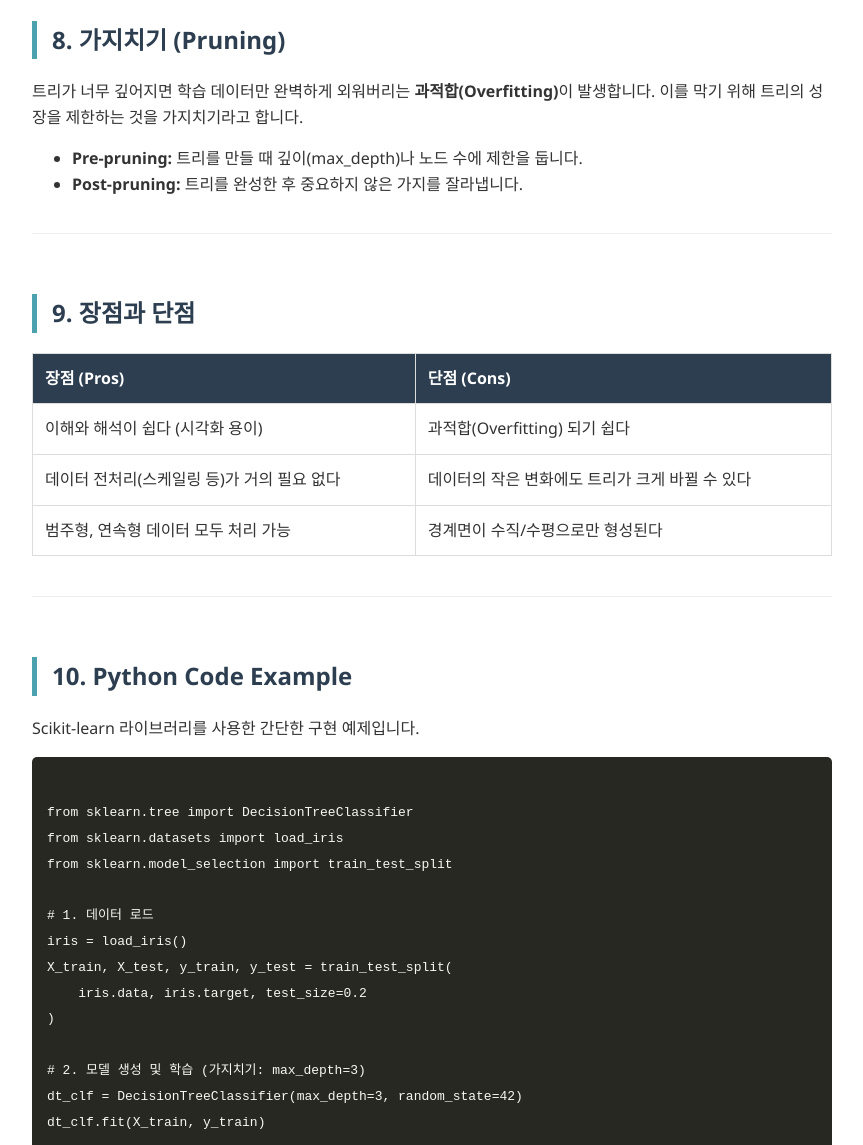
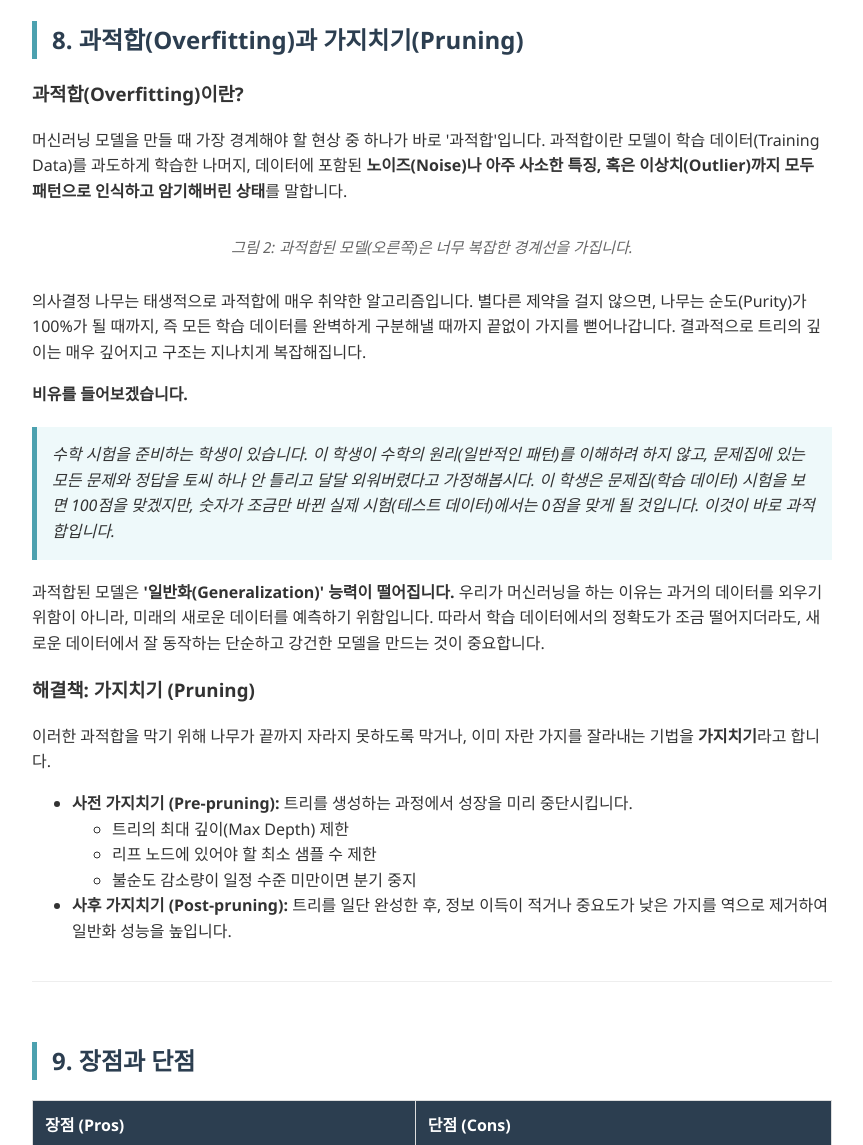
Before and after one commit to sejun8811-dev/-Decision-Tree-, a plain HTML site: page index.html in a window 1280 px wide. Shown: the part 3060-4205 px from the top of the page, without its empty margins (368-1231 px from the left). Drawn offline with nearby package versions, Linux system fonts and the light colour scheme.

Commit message:
Update index.html

```diff
--- a/index.html
+++ b/index.html
@@ -1,5 +1,6 @@
 <!DOCTYPE html>
 <html lang="ko">
+
 <head>
     <meta charset="UTF-8">
     <meta name="viewport" content="width=device-width, initial-scale=1.0">
@@ -8,6 +9,7 @@
     <script src="https://polyfill.io/v3/polyfill.min.js?features=es6"></script>
     <script id="MathJax-script" async src="https://cdn.jsdelivr.net/npm/mathjax@3/es5/tex-mml-chtml.js"></script>
 </head>
+
 <body>
 
     <header>
@@ -36,7 +38,8 @@
 
             <section id="sec1">
                 <h2>1. 의사결정 나무(Decision Tree)란?</h2>
-                <p>의사결정 나무는 데이터를 분석하여 이들 사이에 존재하는 패턴을 예측 가능한 규칙들의 조합으로 나타내는 머신러닝 알고리즘입니다. 마치 스무고개 놀이처럼 "예/아니오" 질문을 반복하며 정답을 찾아가는 구조를 가집니다.</p>
+                <p>의사결정 나무는 데이터를 분석하여 이들 사이에 존재하는 패턴을 예측 가능한 규칙들의 조합으로 나타내는 머신러닝 알고리즘입니다. 마치 스무고개 놀이처럼 "예/아니오" 질문을 반복하며
+                    정답을 찾아가는 구조를 가집니다.</p>
                 <p>분류(Classification)와 회귀(Regression) 문제 모두에 사용할 수 있는 지도 학습 모델입니다.</p>
             </section>
 
@@ -46,7 +49,8 @@
                 <ul>
                     <li><strong>1966년 (CLS):</strong> Earl B. Hunt 등이 Concept Learning System을 개발하여 기초를 마련했습니다.</li>
                     <li><strong>1979년 (ID3):</strong> Ross Quinlan이 엔트로피 기반의 ID3 알고리즘을 발표하며 널리 알려졌습니다.</li>
-                    <li><strong>1984년 (CART):</strong> Leo Breiman 등이 Classification and Regression Tree를 발표하여 지니 계수를 도입했습니다.</li>
+                    <li><strong>1984년 (CART):</strong> Leo Breiman 등이 Classification and Regression Tree를 발표하여 지니 계수를
+                        도입했습니다.</li>
                     <li><strong>1993년 (C4.5):</strong> Ross Quinlan이 ID3를 개선하여 연속형 데이터 처리를 가능하게 했습니다.</li>
                 </ul>
             </section>
@@ -56,20 +60,24 @@
                 <p>나무가 뒤집혀 있는 모양으로, 뿌리(Root)에서 시작해 잎(Leaf)으로 끝납니다. 각 부분의 역할은 다음과 같습니다.</p>
 
                 <figure class="diagram-container">
-                    <img src="https://upload.wikimedia.org/wikipedia/commons/thumb/e/eb/Decision_Tree.jpg/640px-Decision_Tree.jpg" alt="의사결정 나무의 기본 구조: 루트 노드, 내부 노드, 리프 노드">
+                    <img src="https://upload.wikimedia.org/wikipedia/commons/thumb/e/eb/Decision_Tree.jpg/640px-Decision_Tree.jpg"
+                        alt="의사결정 나무의 기본 구조: 루트 노드, 내부 노드, 리프 노드">
                     <figcaption>그림 1: 의사결정 나무의 기본 구조 (출처: Wikimedia Commons)</figcaption>
                 </figure>
 
                 <ul>
                     <li><strong>뿌리 노드 (Root Node):</strong> 트리의 시작점입니다. 가장 첫 번째 질문이 위치하며, 입력된 모든 데이터를 포함하고 있습니다.</li>
-                    <li><strong>내부 노드 (Internal Node):</strong> 조건에 따라 데이터가 분기(Split)되는 지점입니다. '스무고개'의 질문에 해당하며, 각 분기점마다 특정 기준(특성)에 따라 데이터가 나뉩니다.</li>
-                    <li><strong>잎 노드 (Leaf Node):</strong> 더 이상 분할되지 않는 트리의 끝점입니다. 최종적인 예측값(클래스 레이블 또는 회귀 값)을 결정하는 곳입니다.</li>
+                    <li><strong>내부 노드 (Internal Node):</strong> 조건에 따라 데이터가 분기(Split)되는 지점입니다. '스무고개'의 질문에 해당하며, 각 분기점마다
+                        특정 기준(특성)에 따라 데이터가 나뉩니다.</li>
+                    <li><strong>잎 노드 (Leaf Node):</strong> 더 이상 분할되지 않는 트리의 끝점입니다. 최종적인 예측값(클래스 레이블 또는 회귀 값)을 결정하는 곳입니다.
+                    </li>
                 </ul>
             </section>
 
             <section id="sec4">
                 <h2>4. 핵심 개념: 불순도 (Impurity)</h2>
-                <p>트리를 나눌 때 가장 중요한 기준은 "어떻게 나누어야 데이터를 가장 잘 구분할 수 있는가?"입니다. 이때 <strong>불순도(Impurity)</strong>가 낮아지는 방향으로 데이터를 분할합니다.</p>
+                <p>트리를 나눌 때 가장 중요한 기준은 "어떻게 나누어야 데이터를 가장 잘 구분할 수 있는가?"입니다. 이때 <strong>불순도(Impurity)</strong>가 낮아지는 방향으로
+                    데이터를 분할합니다.</p>
                 <blockquote>
                     불순도가 낮다 = 데이터가 균일하게 섞여 있다 (순수하다).<br>
                     불순도가 높다 = 여러 클래스가 마구 섞여 있다.
@@ -107,12 +115,50 @@
             </section>
 
             <section id="sec8">
-                <h2>8. 가지치기 (Pruning)</h2>
-                <p>트리가 너무 깊어지면 학습 데이터만 완벽하게 외워버리는 <strong>과적합(Overfitting)</strong>이 발생합니다. 이를 막기 위해 트리의 성장을 제한하는 것을 가지치기라고 합니다.</p>
+                <h2>8. 과적합(Overfitting)과 가지치기(Pruning)</h2>
+                <h3>과적합(Overfitting)이란?</h3>
+                <p>머신러닝 모델을 만들 때 가장 경계해야 할 현상 중 하나가 바로 '과적합'입니다.
+                    과적합이란 모델이 학습 데이터(Training Data)를 과도하게 학습한 나머지,
+                    데이터에 포함된 <strong>노이즈(Noise)나 아주 사소한 특징, 혹은 이상치(Outlier)까지 모두 패턴으로 인식하고 암기해버린 상태</strong>를 말합니다.</p>
+                <div class="diagram-container">
+                    <figcaption>그림 2: 과적합된 모델(오른쪽)은 너무 복잡한 경계선을 가집니다.</figcaption>
+                </div>
+                <p>의사결정 나무는 태생적으로 과적합에 매우 취약한 알고리즘입니다.
+                    별다른 제약을 걸지 않으면, 나무는 순도(Purity)가 100%가 될 때까지,
+                    즉 모든 학습 데이터를 완벽하게 구분해낼 때까지 끝없이 가지를 뻗어나갑니다.
+                    결과적으로 트리의 깊이는 매우 깊어지고 구조는 지나치게 복잡해집니다.</p>
+
+                <p><strong>비유를 들어보겠습니다.</strong></p>
+                <blockquote>
+                    수학 시험을 준비하는 학생이 있습니다. 이 학생이 수학의 원리(일반적인 패턴)를 이해하려 하지 않고,
+                    문제집에 있는 모든 문제와 정답을 토씨 하나 안 틀리고 달달 외워버렸다고 가정해봅시다.
+                    이 학생은 문제집(학습 데이터) 시험을 보면 100점을 맞겠지만,
+                    숫자가 조금만 바뀐 실제 시험(테스트 데이터)에서는 0점을 맞게 될 것입니다.
+                    이것이 바로 과적합입니다. </blockquote>
+
+                <p>과적합된 모델은 <strong>'일반화(Generalization)' 능력이 떨어집니다.</strong>
+                    우리가 머신러닝을 하는 이유는 과거의 데이터를 외우기 위함이 아니라,
+                    미래의 새로운 데이터를 예측하기 위함입니다.
+                    따라서 학습 데이터에서의 정확도가 조금 떨어지더라도,
+                    새로운 데이터에서 잘 동작하는 단순하고 강건한 모델을 만드는 것이 중요합니다.</p>
+
+                <h3>해결책: 가지치기 (Pruning)</h3>
+                <p>
+                    이러한 과적합을 막기 위해 나무가 끝까지 자라지 못하도록 막거나,
+                    이미 자란 가지를 잘라내는 기법을 <strong>가지치기</strong>라고 합니다.
+                </p>
                 <ul>
-                    <li><strong>Pre-pruning:</strong> 트리를 만들 때 깊이(max_depth)나 노드 수에 제한을 둡니다.</li>
-                    <li><strong>Post-pruning:</strong> 트리를 완성한 후 중요하지 않은 가지를 잘라냅니다.</li>
+                    <li><strong>사전 가지치기 (Pre-pruning):</strong> 트리를 생성하는 과정에서 성장을 미리 중단시킵니다.
+                        <ul>
+                            <li>트리의 최대 깊이(Max Depth) 제한</li>
+                            <li>리프 노드에 있어야 할 최소 샘플 수 제한</li>
+                            <li>불순도 감소량이 일정 수준 미만이면 분기 중지</li>
+                        </ul>
+                    </li>
+                    <li><strong>사후 가지치기 (Post-pruning):</strong> 트리를 일단 완성한 후, 정보 이득이 적거나 중요도가 낮은 가지를 역으로 제거하여 일반화 성능을
+                        높입니다.</li>
                 </ul>
+
             </section>
 
             <section id="sec9">
@@ -169,4 +215,5 @@ print(f"정확도: {score:.4f}")
     </footer>
 
 </body>
+
 </html>
```
